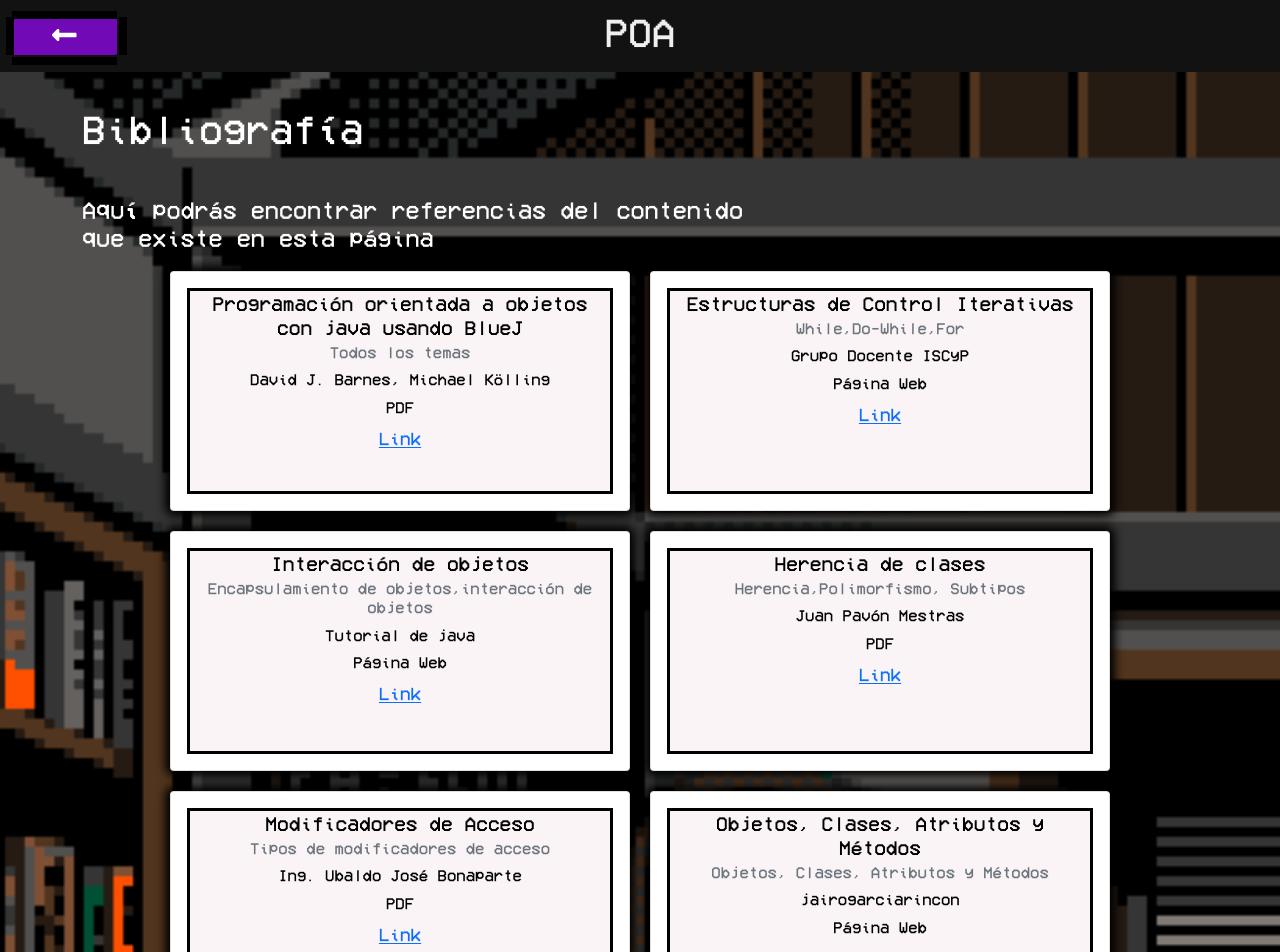
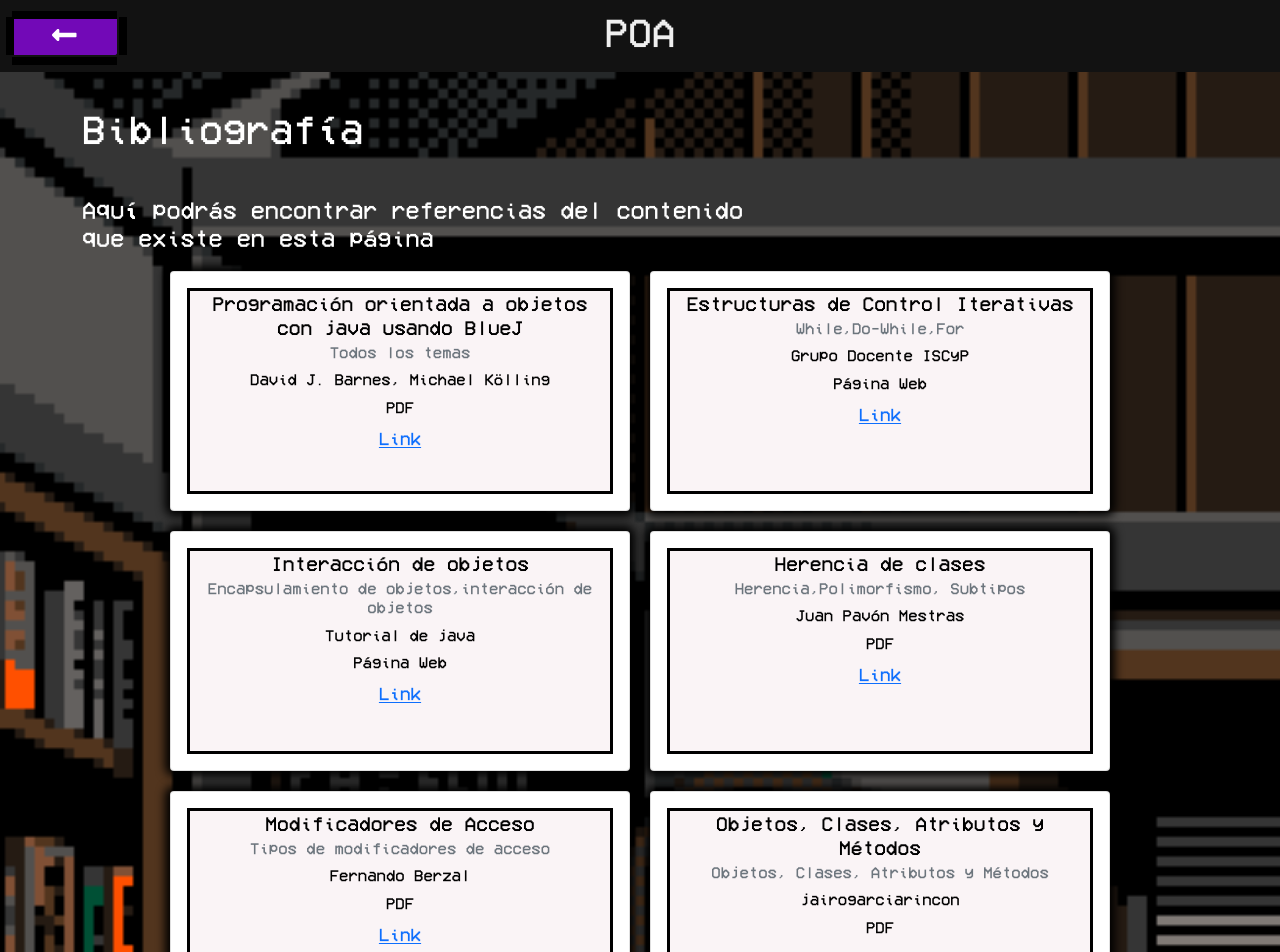
Before and after one commit to ProfessorByte/poa, a React (Create React App) app: page /poa/bibliografia in a window 1280 px wide. Shown: the top 952 px of the page. Built offline with nearby package versions, Linux system fonts and the light colour scheme; a web font is replaced by a local one.

Commit message:
Correcting bugs bibiliografia

```diff
--- a/src/pages/BibliografiaPage.js
+++ b/src/pages/BibliografiaPage.js
@@ -63,7 +63,7 @@ export default function BibliografiaPage() {
                     <div className="container_cards">
                         <Cards
                             tituloReferncia="Modificadores de Acceso"
-                            autor_NombrePagina= "Ing. Ubaldo José Bonaparte"
+                            autor_NombrePagina= "Fernando Berzal"
                             temas ="Tipos de modificadores de acceso"
                             tipo ="PDF"
 
@@ -77,7 +77,7 @@ export default function BibliografiaPage() {
                             tituloReferncia="Objetos, Clases, Atributos y Métodos"
                             autor_NombrePagina= "jairogarciarincon"
                             temas ="Objetos, Clases, Atributos y Métodos"
-                            tipo ="Página Web"
+                            tipo ="PDF"
 
                             link ="https://drive.google.com/file/d/1XScVL00fLkHn7mgmLxiU3-UP8NQvNhGc/view?usp=sharing"
 
```
